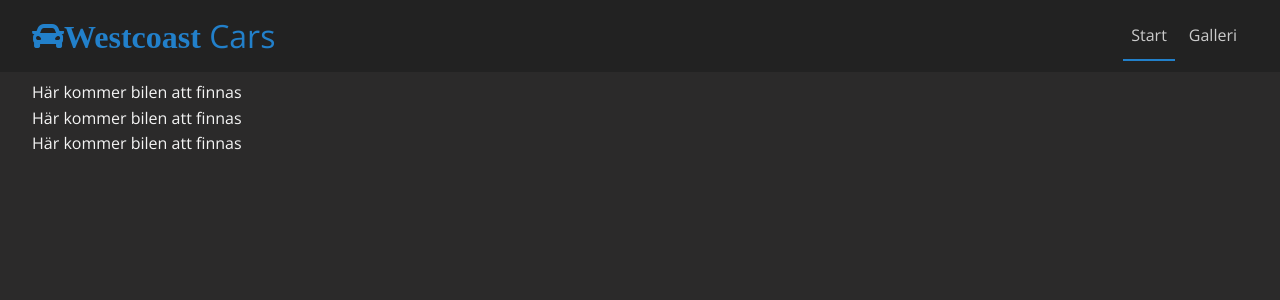
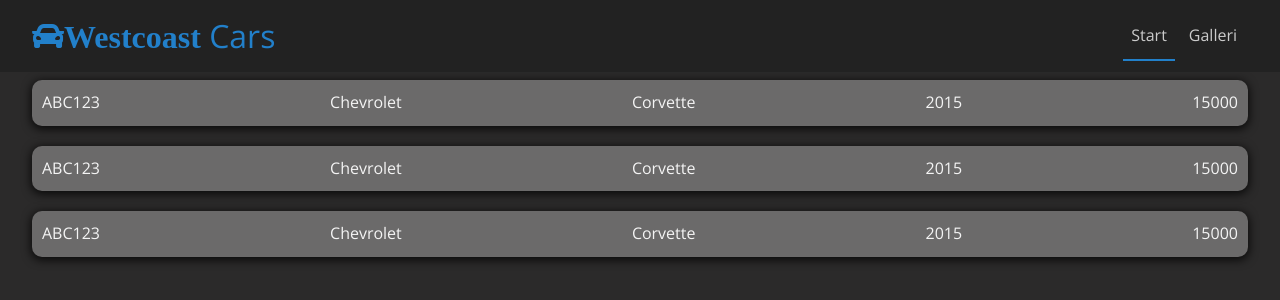
Before and after one commit to middlesister/elicit-westcoast-cars-vue-v3, a Vue app: page / in a window 1280 px wide. Shown: the top 300 px of the page. Built offline with nearby package versions, Linux system fonts and the light colour scheme.

Commit message:
Add styles and content to component VehicleDetail

```diff
--- a/src/components/VehicleDetail.vue
+++ b/src/components/VehicleDetail.vue
@@ -1,5 +1,13 @@
 <template>
-  <section>Här kommer bilen att finnas</section>
+  <section class="card">
+    <div class="vehicle-item">
+      <div>{{ vehicle.registrationNo }}</div>
+      <div>{{ vehicle.make }}</div>
+      <div>{{ vehicle.model }}</div>
+      <div>{{ vehicle.modelYear }}</div>
+      <div>{{ vehicle.mileage }}</div>
+    </div>
+  </section>
 </template>
 
 <script>
@@ -11,7 +19,7 @@
             id: 1,
             registrationNo: 'ABC123',
             make: 'Chevrolet',
-            model: 'COrvette',
+            model: 'Corvette',
             modelYear: '2015',
             imageUrl: '',
             mileage: 15000,
@@ -21,3 +29,12 @@
     },
   };
 </script>
+
+<style>
+  .vehicle-item {
+    display: flex;
+    flex-direction: row;
+    justify-content: space-between;
+    align-items: center;
+  }
+</style>
```
